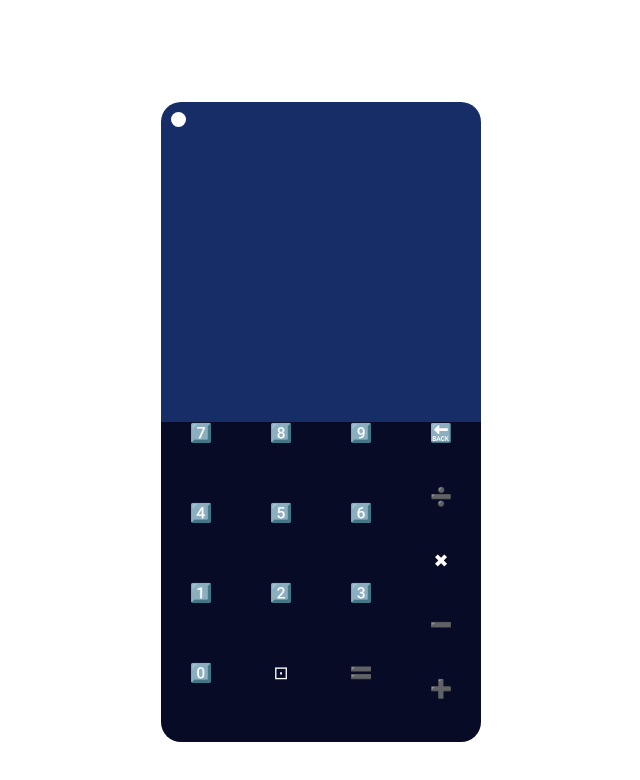
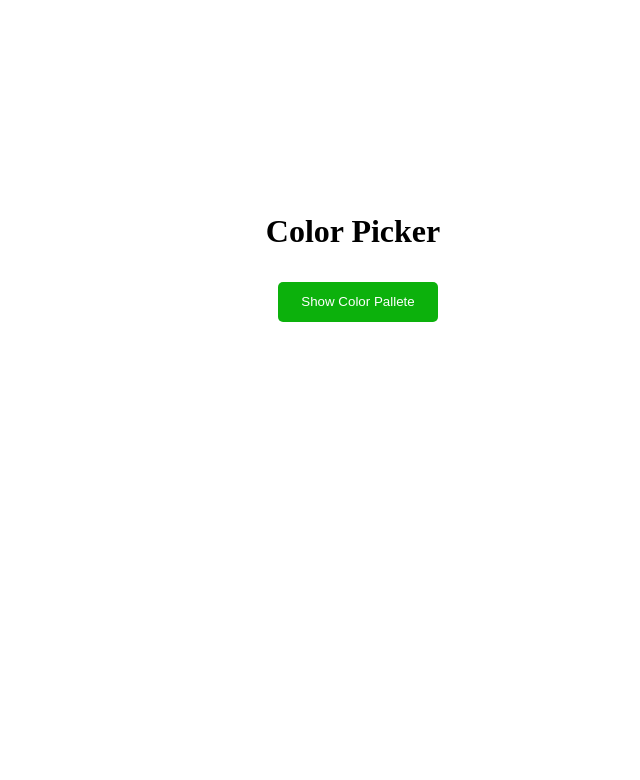
Before and after one commit to srik4442/t6, a React (Create React App) app: page / in a window 1280 px wide. Shown: the top 780 px of the page, without its empty margins (287-927 px from the left). Built offline with nearby package versions, Linux system fonts and the light colour scheme.

Commit message:
first commit

```diff
--- a/src/App.js
+++ b/src/App.js
@@ -1,8 +1,8 @@
-import { Calculator } from './components/Calc';
+mport {palette} from './components/palette';
 function App() {
   return (
     <div className="App">
-     <Calculator/>
+      <palette />
     </div>
   );
 }
--- a/src/components/Calc.js
+++ /dev/null
@@ -1,65 +0,0 @@
-import {Component}  from "react";
-import './style.css';
-export class Calculator extends Component{
-    constructor(){
-        super();
-        this.state={exp:"",history:""};
-    }
-    add=(event)=>{
-        this.setState({
-            exp:this.state.exp+event.target.id
-        });
-    }
-    calc=()=>{
-        try{
-            let m=eval(this.state.exp);
-            this.setState({
-                exp:m,
-                history:this.state.history+'\n'+this.state.exp
-
-            });
-        }
-        catch(err){
-            this.setState({
-                exp:"Error"
-            });
-        }
-    }
-    clear =()=>{
-        this.setState({exp:""});
-    };
-    render(){
-        return(
-            <div id="container">
-            <div id="screen">
-                <div className="camera"></div>
-                <p className="history">{this.state.history}</p>
-              <div className="exp"> <h2>{this.state.exp}</h2></div>
-            </div>
-            <div id="keys">
-            <div id="left">
-           <div class="key" id="7" onClick={this.add} >7️⃣</div>
-           <div class="key" id="8" onClick={this.add} >8️⃣</div>
-           <div class="key" id="9" onClick={this.add} >9️⃣</div>
-           <div class="key" id="4" onClick={this.add} >4️⃣</div>
-           <div class="key" id="5" onClick={this.add} >5️⃣</div>
-           <div class="key" id="6" onClick={this.add} >6️⃣</div>
-           <div class="key" id="1" onClick={this.add} >1️⃣</div>
-           <div class="key" id="2" onClick={this.add} >2️⃣</div>
-           <div class="key" id="3" onClick={this.add} >3️⃣</div>
-           <div class="key" id="0" onClick={this.add} >0️⃣</div>
-           <div class="key" id="." onClick={this.add} >⊡</div>
-           <div class="key" id="calc" onClick={this.calc} >🟰</div>
-           </div>
-           <div id="right">
-           <div class="key" id="back" onClick={this.clear}>🔙</div>
-           <div class="key" id="/" onClick={this.add} >➗</div>
-           <div class="key" id="*" onClick={this.add} >✖</div>
-           <div class="key" id="-" onClick={this.add} >➖</div>
-           <div class="key" id="+" onClick={this.add} >➕</div>
-            </div>
-            </div>
-            </div>
-        )
-    }
-}
--- /dev/null
+++ b/src/components/palette.js
@@ -0,0 +1,56 @@
+import { Component } from "react";
+import "./style.css";
+
+export class Color extends Component {
+  constructor(props) {
+    super(props);
+    this.state = {
+      toggle: false,
+    };
+  }
+  changeColor=(event)=>{
+    const main1=document.getElementById("main1");
+    main1.style.backgroundColor=this.props[event.target.id];
+    console.log(this.props[event.target.id]);
+    this.setState({toggle:false});
+}
+
+handleClick=()=>{
+    this.setState(
+        {toggle:true}
+    );
+}
+
+  render() {
+    return (
+        <div id="main1">
+          <h1>Color Picker</h1>
+          {this.state.toggle ? (
+              <div id="main">
+                <div className="square" style= {{backgroundColor:this.props.color1}} id="color1" onClick={this.changeColor}></div>
+                <div className="square" style={{backgroundColor:this.props.color2}} id="color2"  onClick={this.changeColor}></div>
+                <div className="square" style={{backgroundColor:this.props.color3}}  id="color3"onClick={this.changeColor}></div>
+                <div className="square" style={{backgroundColor:this.props.color4}} id="color4"  onClick={this.changeColor}></div>
+                <div className="square" style={{backgroundColor:this.props.color5}} id="color5" onClick={this.changeColor}></div>
+                <div className="square" style={{backgroundColor:this.props.color6}} id="color6" onClick={this.changeColor}></div>
+                <div className="square" style={{backgroundColor:this.props.color7}} id="color7" onClick={this.changeColor}></div>
+                <div className="square" style={{backgroundColor:this.props.color8}} id="color8" onClick={this.changeColor}></div>
+                <div className="square" style={{backgroundColor:this.props.color9}} id="color9" onClick={this.changeColor}></div>
+                <div className="square" style={{backgroundColor:this.props.color10}} id="color10" onClick={this.changeColor}></div>
+                <div className="square" style={{backgroundColor:this.props.color11}} id="color11" onClick={this.changeColor}></div>
+                <div className="square" style={{backgroundColor:this.props.color12}} id="color12" onClick={this.changeColor}></div>
+                <div className="square" style={{backgroundColor:this.props.color13}} id="color13" onClick={this.changeColor}></div>
+                <div className="square" style={{backgroundColor:this.props.color14}} id="color14" onClick={this.changeColor}></div>
+                <div className="square" style={{backgroundColor:this.props.color15}} id="color15" onClick={this.changeColor}></div>
+                <div className="square" style={{backgroundColor:this.props.color16}} id="color16" onClick={this.changeColor}></div>
+              </div>
+
+
+
+          ) :  <div></div>}
+
+          <button onClick={this.handleClick}>Show Color Pallete</button>
+        </div>
+    );
+  }
+}
--- a/src/components/style.css
+++ b/src/components/style.css
@@ -1,62 +1,34 @@
-.history {
-    white-space: pre-line;
-    color: white;
-    text-align: end;
+h1{
+    font-family: serif;
 }
+button{
+    padding:2px;
+    height:40px;
+    width:160px;
+    text-align: center;
+    margin-top:20px;
+    color:white;
+    border:none;
+    background-color:rgb(12, 177, 12);
+    border-radius:5px ;
+    margin-top:10px;
+    margin-left:10px;
+}
+.square{
+    padding:2.4%;
+    margin-left: 0.25%;
+    box-shadow: 0 5px 5px 0 rgba(0,0,0,0.5);
 
-#container {
-    margin-top: 8%;
-    color: white;
-    position: relative;
-    width:25%;
-    text-align: center;
-    margin-left: 35%;
-}
-#screen {
-    background-color: #172d67;
-    width: 100%;
-    height: 40vh;
-    border-top-left-radius: 20px;
-    border-top-right-radius: 20px;
-    position: relative;
-}
-.camera{
-    height: 15px;
-    width: 15px;
-    float: left;
-    background-color: white;
-    margin: 10px;
-    border-radius: 15px;
-  }
-
-.exp {
-    top:75%;
-    text-align: end;
-    position: absolute;
-    right:10px;
-    font-size:medium;
-}
-
-#keys {
-    background-color: rgb(7, 11, 38);
-    cursor:grab;
-    display: grid;
-    grid-template-columns: auto auto auto auto;
-    height: 40vh;
-    border-bottom-left-radius: 20px;
-    border-bottom-right-radius: 20px;
-    grid-template-columns: 75% 25%;
 
 }
-#left{
-  display: grid;
-  grid-template-columns: auto auto auto;
+#main1{
+    width:100%;
+    height:100vh;
+    text-align: center;
+    padding-top:15%;
 }
-#right{
-    display: grid;
-    grid-template-columns: auto;
+#main{
+    place-self: center;
+    display:flex;
+    margin-left: 20%;
 }
-.key {
-    color: white;
-    font-size: large;
-}
--- a/src/index.js
+++ b/src/index.js
@@ -1,17 +1,12 @@
 import React from 'react';
 import ReactDOM from 'react-dom/client';
 import './index.css';
-import App from './App';
 import reportWebVitals from './reportWebVitals';
-
+import {Color} from './components/palette';
 const root = ReactDOM.createRoot(document.getElementById('root'));
 root.render(
-  <React.StrictMode>
-    <App />
-  </React.StrictMode>
+    <Color  color1="#ffff00" color2="#fe00fe" color3="#00ffff" color4="#fe0000" color5="#00ff00"  color6="#0000fe" color7="#008000" color8="#fe6347" color9="#00cfd1" color10="#fea500" color11="#81007f" color12="#ffc0cb" color13="#8b4413" color14="#ff8b00" color15="#4683b4" color16="#fed700"></Color>
 );
 
-// If you want to start measuring performance in your app, pass a function
-// to log results (for example: reportWebVitals(console.log))
-// or send to an analytics endpoint. Learn more: https://bit.ly/CRA-vitals
+
 reportWebVitals();
```
